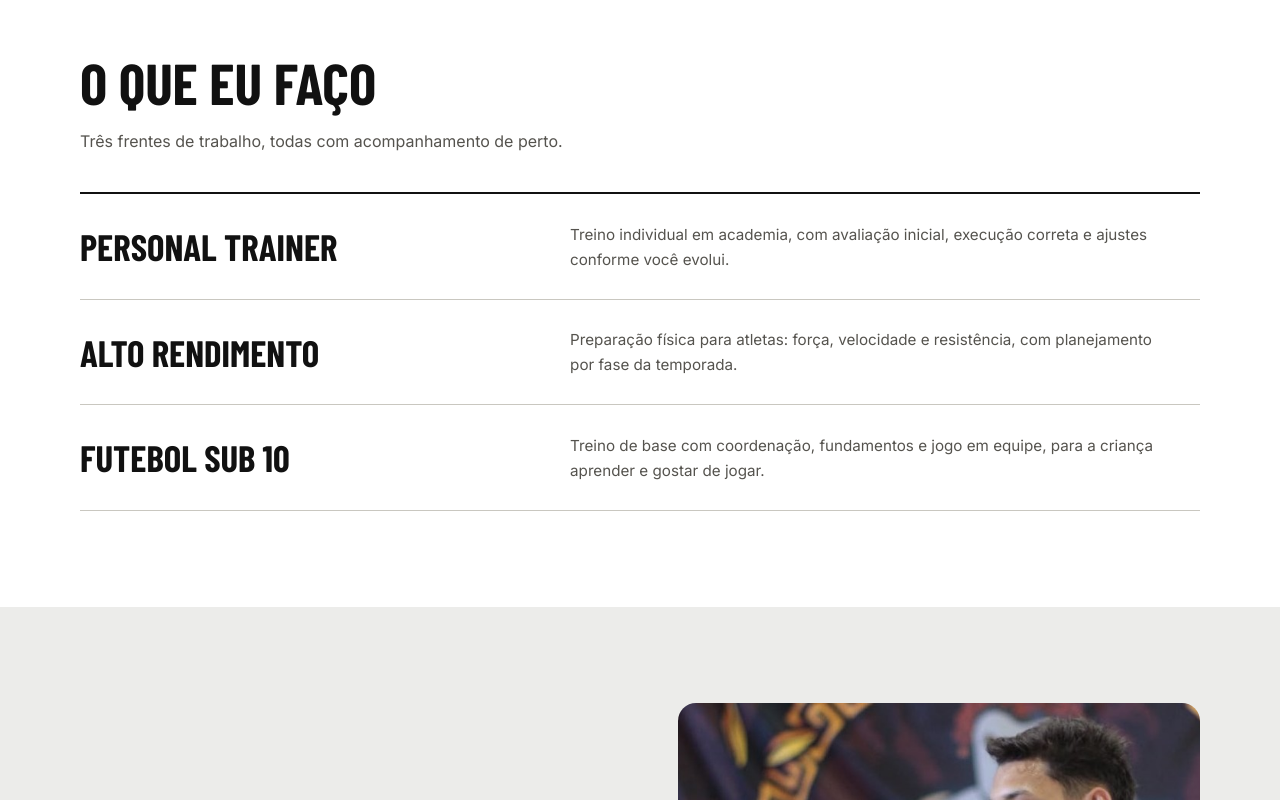
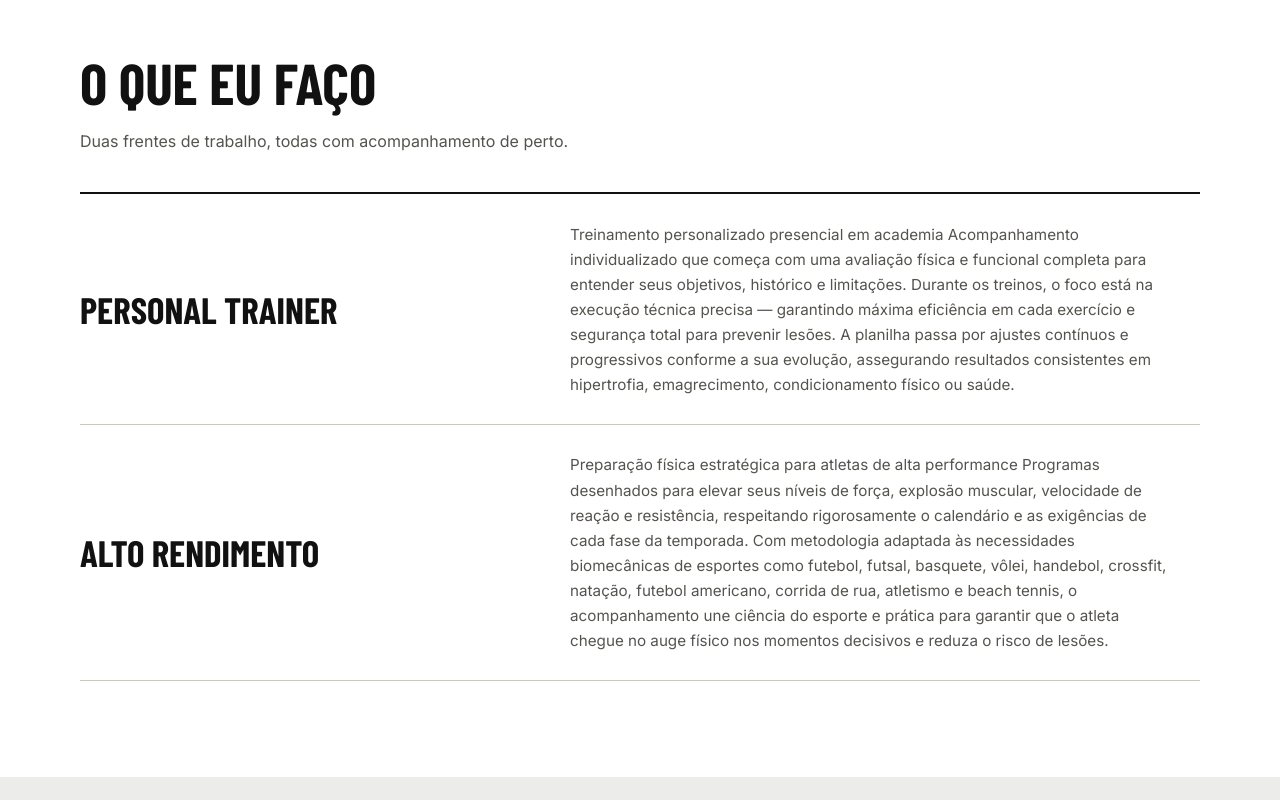
Before and after one commit to JoaoGabriielDev/Riquelme-Personal, a plain HTML site: page index.html in a window 1280 px wide. Shown: the part 900-1700 px from the top of the page. Drawn offline with nearby package versions, Linux system fonts and the light colour scheme; a web font is replaced by a local one.

Commit message:
updating1.0

```diff
--- a/index.html
+++ b/index.html
@@ -39,11 +39,17 @@
  <section class="section white" id="servicos">
   <div class="wrap">
    <h2>O que eu faço</h2>
-   <p class="lead">Três frentes de trabalho, todas com acompanhamento de perto.</p>
+   <p class="lead">Duas frentes de trabalho, todas com acompanhamento de perto.</p>
    <div class="rows">
-    <div class="row"><h3>Personal trainer</h3><p>Treino individual em academia, com avaliação inicial, execução correta e ajustes conforme você evolui.</p></div>
-    <div class="row"><h3>Alto rendimento</h3><p>Preparação física para atletas: força, velocidade e resistência, com planejamento por fase da temporada.</p></div>
-    <div class="row"><h3>Futebol sub 10</h3><p>Treino de base com coordenação, fundamentos e jogo em equipe, para a criança aprender e gostar de jogar.</p></div>
+    <div class="row"><h3>Personal trainer</h3><p>Treinamento personalizado presencial em academia
+Acompanhamento individualizado que começa com uma avaliação física e funcional completa para entender seus objetivos, histórico e limitações.
+
+Durante os treinos, o foco está na execução técnica precisa — garantindo máxima eficiência em cada exercício e segurança total para prevenir lesões. A planilha passa por ajustes contínuos e progressivos conforme a sua evolução, assegurando resultados consistentes em hipertrofia, emagrecimento, condicionamento físico ou saúde.</p></div>
+
+    <div class="row"><h3>Alto rendimento</h3><p>Preparação física estratégica para atletas de alta performance
+Programas desenhados para elevar seus níveis de força, explosão muscular, velocidade de reação e resistência, respeitando rigorosamente o calendário e as exigências de cada fase da temporada.
+Com metodologia adaptada às necessidades biomecânicas de esportes como futebol, futsal, basquete, vôlei, handebol, crossfit, natação, futebol americano, corrida de rua, atletismo e beach tennis, o acompanhamento une ciência do esporte e prática para garantir que o
+atleta chegue no auge físico nos momentos decisivos e reduza o risco de lesões.</p></div>
    </div>
   </div>
  </section>
@@ -54,14 +60,14 @@
     <h2>Educação física na prática</h2>
     <p>Vivo o esporte no dia a dia: treino, jogo e ensino. Isso me ajuda a montar treinos que funcionam fora do papel.</p>
     <p>Meu foco é técnica correta e evolução que dá para ver, seja você aluno de academia ou atleta de competição.</p>
-    <div class="stats"><div><b>UFPB</b><span>Educação Física</span></div><div><b>Tecnico de Futebol</b><span>Campo e Quadra</span></div><div><b>Grande JP</b><span>Onde atendo</span></div></div>
+    <div class="stats"><div><b>UFPB</b><span>Educação Física</span></div><div><b>Treino de Alto Rendimento</b><span>Em Diversas Areas</span></div><div><b>Grande JP</b><span>Onde atendo</span></div></div>
    </div>
     <img src="assets/image2.jpeg" alt="">  </div>
  </section>
 
  <section class="section white" id="futebol">
   <div class="wrap">
-   <h2>Técnico de Futebol</h2>
+   <h2>Treinador de Futebol</h2>
    <p class="lead">Ensinar futebol para criança pede paciência e clareza. No campo, o treino é aprender, se movimentar e gostar de jogar.</p>
    <div class="duo">
     <img src="assets/image3.png" alt="">
```
